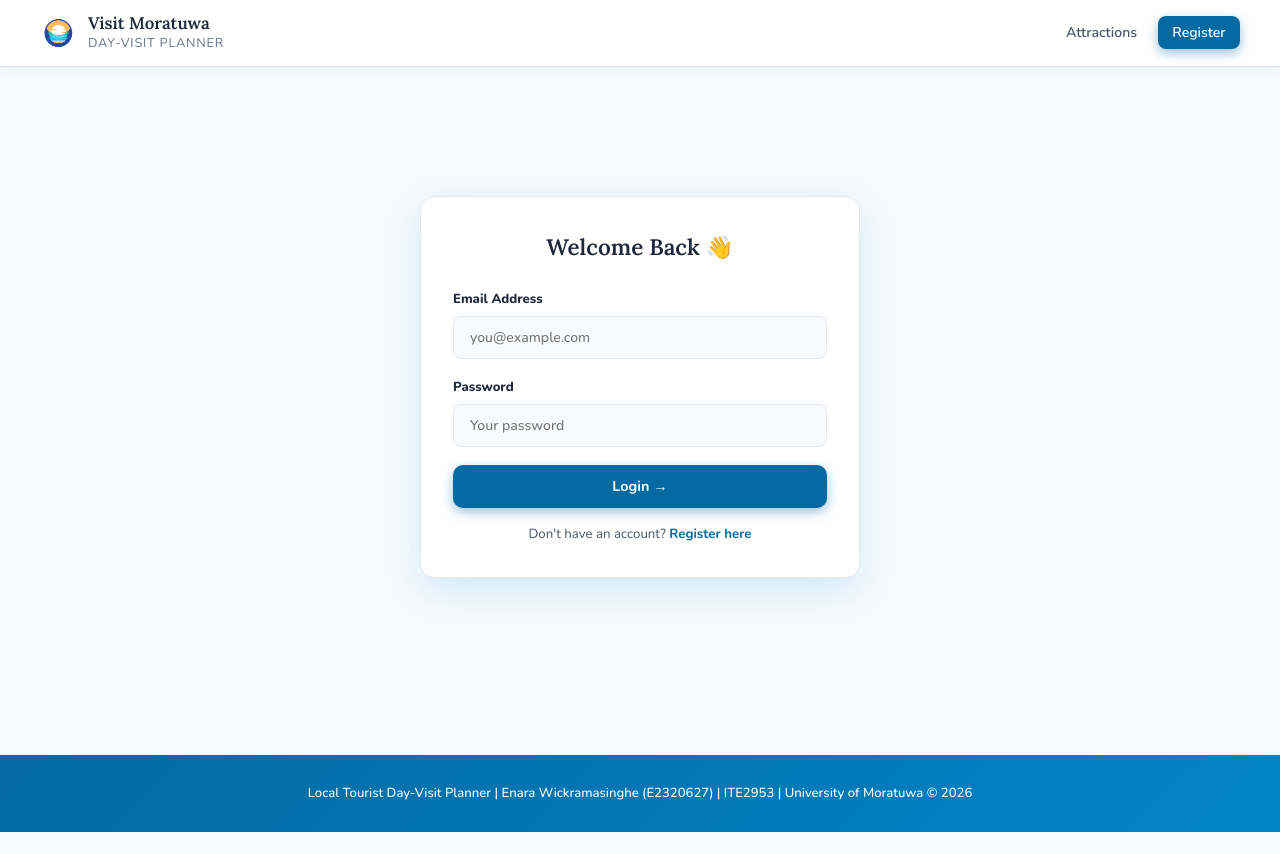
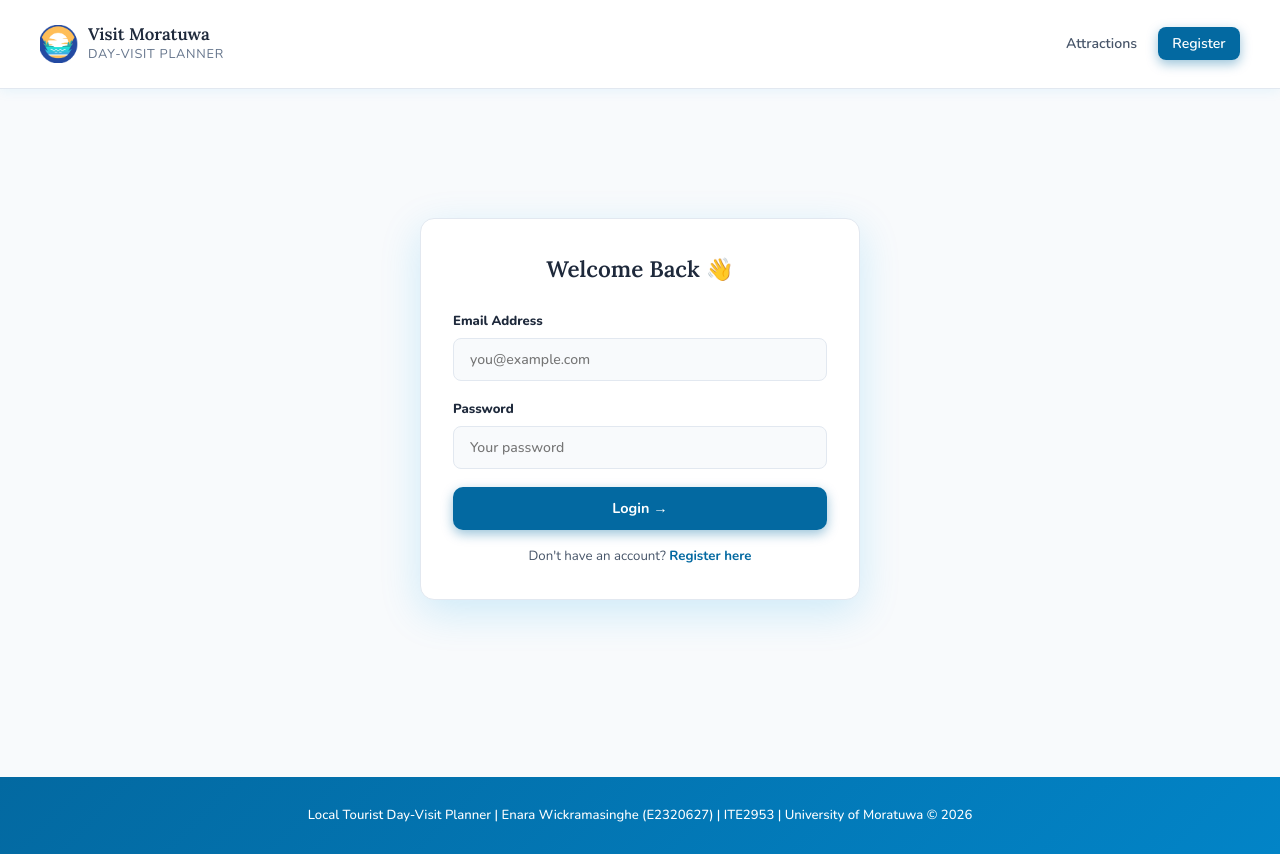
Before and after one commit to Enara25/tourist-planner, a website: page public/pages/login.html in a window 1280 px wide. Before the commit the page ends 832 px from the top, so only its background shows below. Drawn offline with nearby package versions, Linux system fonts and the light colour scheme; no server answers.

Commit message:
Update navbar logo size and styling across multiple pages

```diff
--- a/public/css/style.css
+++ b/public/css/style.css
@@ -31,7 +31,7 @@ img{max-width:100%;}
 
 /* ── NAVBAR ── */
 .navbar{background:var(--white);border-bottom:1px solid var(--border);padding:0 2rem;position:sticky;top:0;z-index:200;box-shadow:0 2px 12px rgba(14,165,233,0.08);}
-.nav-inner{max-width:1200px;margin:0 auto;display:flex;align-items:center;justify-content:space-between;height:66px;gap:.5rem;}
+.nav-inner{max-width:1200px;margin:0 auto;display:flex;align-items:center;justify-content:space-between;height:88px;gap:.5rem;}
 .nav-logo{display:flex;align-items:center;gap:10px;}
 .logo-icon{width:38px;height:38px;background:linear-gradient(135deg,var(--sky),var(--sky-deep));border-radius:10px;display:flex;align-items:center;justify-content:center;color:#fff;font-size:18px;box-shadow:0 4px 12px rgba(14,165,233,0.35);}
 .logo-text{font-family:'Lora',serif;font-size:1.05rem;font-weight:600;color:var(--text);line-height:1.2;}
--- a/public/pages/login.html
+++ b/public/pages/login.html
@@ -8,7 +8,7 @@
 <body>
 <nav class="navbar">
   <div class="nav-inner">
-    <a href="/" class="nav-logo"><div class="logo-icon" style="padding:0;overflow:hidden;background:none;box-shadow:none;"><img src="/images/logo.png" alt="Visit Moratuwa" style="width:52px;height:52px;border-radius:12px;object-fit:cover;display:block;"></div><div><div class="logo-text">Visit Moratuwa</div><div class="logo-sub">Day-Visit Planner</div></div></a>
+    <a href="/" class="nav-logo"><div class="logo-icon" style="padding:0;overflow:hidden;background:none;box-shadow:none;"><img src="/images/logo.png" alt="Visit Moratuwa" style="width:72px;height:72px;border-radius:14px;object-fit:cover;display:block;"></div><div><div class="logo-text">Visit Moratuwa</div><div class="logo-sub">Day-Visit Planner</div></div></a>
     <ul class="nav-links"><li><a href="/">Attractions</a></li><li><a href="/register" class="btn-nav">Register</a></li></ul>
   </div>
 </nav>
```
Also changed, not shown: public/index.html (+1 -1 lines), public/pages/place.html (+1 -1 lines), public/pages/planner.html (+1 -1 lines), public/pages/register.html (+1 -1 lines).
